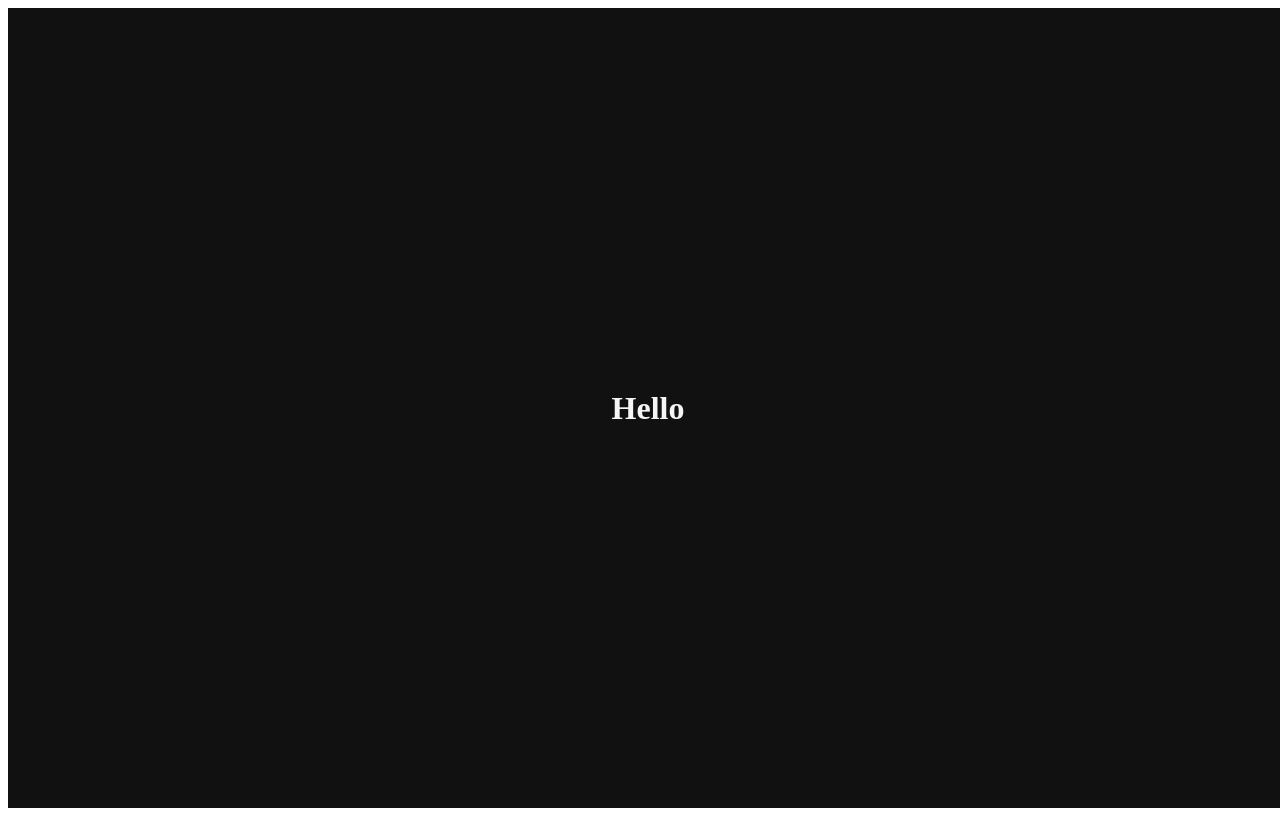
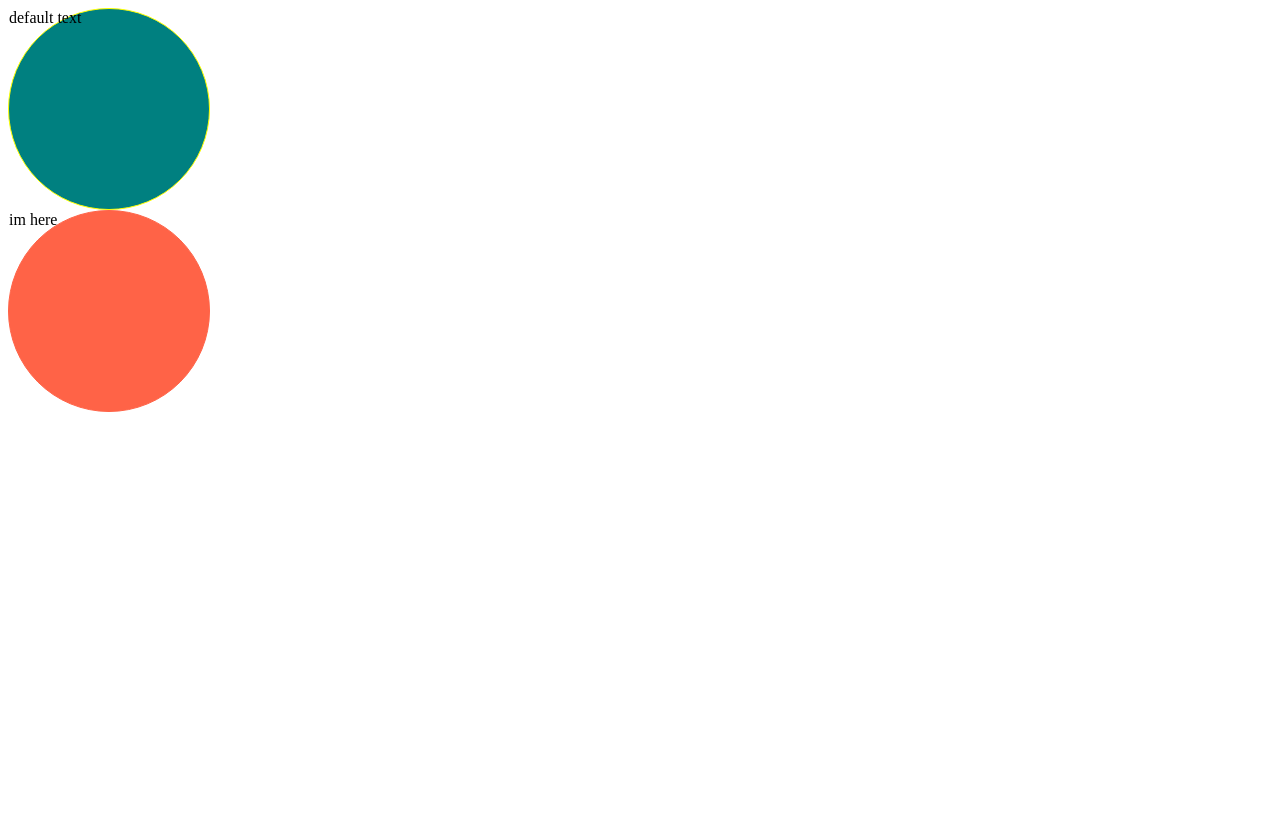
Before and after one commit to pjk0007/react-StudyTypescript, a React (Create React App) app: page / in a window 1280 px wide. Built offline with nearby package versions, Linux system fonts and the light colour scheme.

Commit message:
use interface to type props and using ?? and default

```diff
--- a/src/App.tsx
+++ b/src/App.tsx
@@ -1,24 +1,11 @@
-import styled, { keyframes } from "styled-components";
-
-const Title = styled.h1`
-  color: ${(props) => props.theme.textColor};
-`;
-
-const Wrapper = styled.div`
-  display: flex;
-  height: 100vh;
-  width: 100vw;
-  justify-content: center;
-  align-items: center;
-  background-color: ${(props) => props.theme.backgroundColor};
-`;
+import Circle from './Circle';
 
 function App() {
   return (
-    <Wrapper>
-      <Title>Hello</Title>
-    </Wrapper>
-  );
+    <div>
+      <Circle borderColor="yellow" bgColor="teal"/>
+      <Circle text = "im here" bgColor="tomato"/>
+    </div>);
 }
 
 export default App;
--- /dev/null
+++ b/src/Circle.tsx
@@ -0,0 +1,26 @@
+import styled from 'styled-components';
+
+interface ContainerProps{
+    bgColor:string;
+    borderColor:string;
+}
+
+const Container = styled.div<ContainerProps>`
+    width:200px;
+    height:200px;
+    background-color: ${props=>props.bgColor};
+    border-radius:50%;
+    border:1px solid ${props=>props.borderColor};
+`;
+
+interface CircleProps{
+    bgColor:string;
+    borderColor?: string;
+    text?:string;
+}
+
+function Circle({bgColor, borderColor, text = "default text"}: CircleProps){
+    return(<Container bgColor={bgColor} borderColor={borderColor ?? bgColor}>{text}</Container>);
+}
+
+export default Circle;
--- a/src/index.tsx
+++ b/src/index.tsx
@@ -1,23 +1,10 @@
 import React from "react";
 import ReactDOM from "react-dom";
-import { ThemeProvider } from "styled-components";
 import App from "./App";
-
-const darkTheme = {
-  textColor: "whitesmoke",
-  backgroundColor: "#111",
-};
-
-const lightTheme = {
-  textColor: "#111",
-  backgroundColor: "whitesmoke",
-};
 
 ReactDOM.render(
   <React.StrictMode>
-    <ThemeProvider theme={darkTheme}>
-      <App />
-    </ThemeProvider>
+    <App />
   </React.StrictMode>,
   document.getElementById("root")
 );
```
